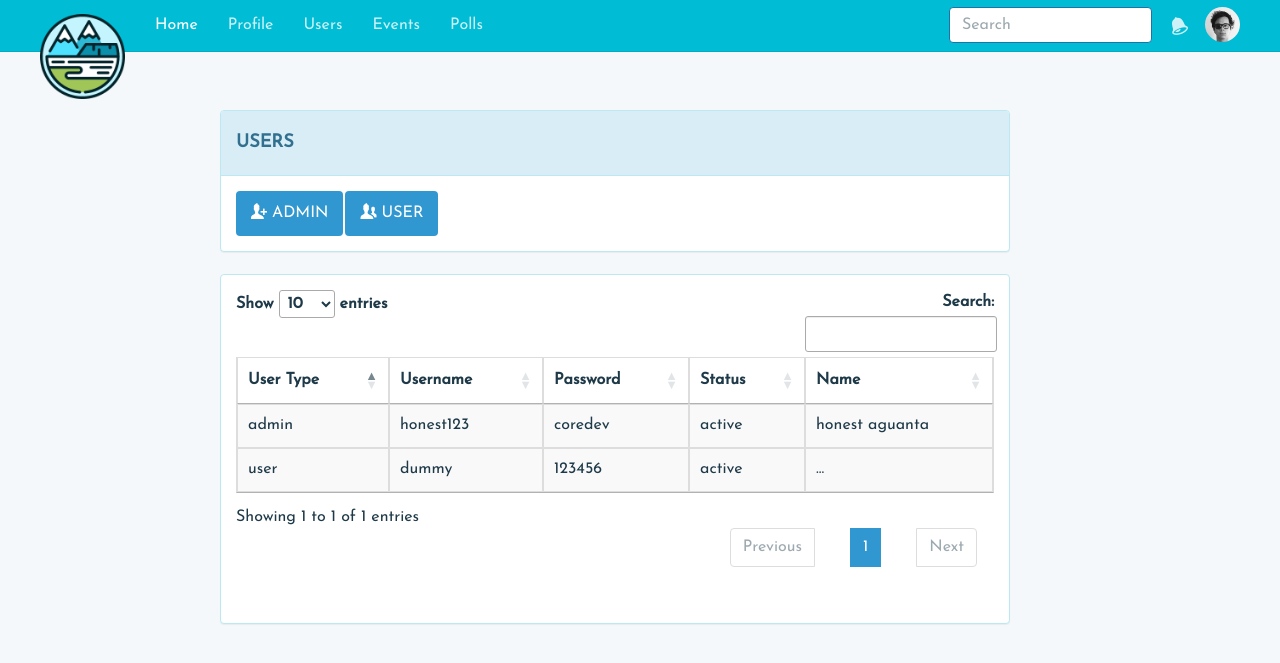
After one commit to be-honest/R-R, a PHP site: page /RandR/admin.php in a window 1280 px wide. The commit adds this page. Shown: the top 663 px of the page. Run offline with PHP 8.4, Linux system fonts and the light colour scheme; some libraries are stand-ins or nearby versions.

Commit message:
Update user page

```diff
--- /dev/null
+++ b/admin.php
@@ -0,0 +1,83 @@
+<?php
+require_once 'views/header.php';
+require_once 'views/nav.php';
+?>
+
+
+
+<div class="container p-t-lg">
+	<div class="row">
+		<div class="col col-md-8 col-md-offset-2">
+			<div class="panel panel-info">
+				<div class="panel-heading">
+					<h4>USERS</h4>
+				</div>
+				<div class="panel-body">
+					<ul class="nav nav-pills">
+						<li class="active">
+						    <a href="views/admin/add-admin.php">
+						      <span class="icon icon-add-user"></span>
+						   			ADMIN
+						    </a>
+						  </li>
+						  <li class="active">
+						    <a href="#">
+						      <span class="icon icon-users"></span>
+						     	USER
+						    </a>
+						</li>
+					</ul>
+				</div>
+			</div>
+		</div>
+	</div>
+
+</div>
+
+<div class="container">
+	<div class="row">
+        <div class="col-sm-8 col-sm-offset-2">
+            <div id="imaginary_container">
+            	<div class="panel panel-info">
+            		<div class="panel-body">
+		                <table id="user-data" class="table table-striped table-bordered dt-responsive nowrap" cellspacing="0" width="100%">
+							<thead>
+								<tr>
+								<th>User Type</th>
+								<th>Username</th>
+								<th>Password</th>
+								<th>Status</th>
+								<th>Name</th>
+								</tr>
+							</thead>
+							<tbody>
+									<tr>
+										<td>admin</td>
+										<td>honest123</td>
+										<td>coredev</td>
+										<td>active</td>
+										<td>honest aguanta</td>
+									</tr>
+							</tbody>
+							<tbody>
+									<tr>
+										<td>user</td>
+										<td>dummy</td>
+										<td>123456</td>
+										<td>active</td>
+										<td>...</td>
+									</tr>
+							</tbody>
+						</table>
+	                </div>
+                </div>
+            </div>
+        </div>
+	</div>
+</div>
+
+
+
+<?php
+require_once 'views/footer.php';
+?>
--- a/assets/css/custom.css
+++ b/assets/css/custom.css
@@ -22,7 +22,7 @@ body
 }
 
 a{
-	color: #fff;
+	color: #00BCD4;
 }
 
 .btn-primary:active{
@@ -86,3 +86,17 @@ a:hover
 	background-color: #4DD0E1;
 	border-color: #26C6DA;
 }
+
+
+.stylish-input-group .input-group-addon{
+    background: white !important;
+}
+.stylish-input-group .form-control{
+	border-right:0;
+	box-shadow:0 0 0;
+	border-color:#ccc;
+}
+.stylish-input-group button{
+    border:0;
+    background:transparent;
+}
--- a/config.php
+++ b/config.php
@@ -5,7 +5,7 @@ define('DB_SERVER', 'localhost');
 define('DB_USERNAME', 'root');
 define('DB_PASSWORD', '');
 define('DB_DATABASE', 'restandrecreation');
-define("BASE_URL", "http://localhost/R-R/"); // Eg. http://yourwebsite.com
+define("BASE_URL", "http://localhost/RandR/"); // Eg. http://yourwebsite.com
 
 
 function getDB()
--- a/index.php
+++ b/index.php
@@ -1,5 +1,5 @@
 <?php
-$url = "http://localhost/r-r/views/login/login.php";
+$url = "views/login/login.php";
 header('Location:'. $url);
 exit;
 ?>
--- a/profile.php
+++ b/profile.php
@@ -92,12 +92,12 @@ $userDetails=$userClass->userDetails($session_uid);
           <li><a data-toggle="modal" href="#msgModal">Messages</a></li>
           <li><a href="docs/index.html">Docs</a></li>
           <li><a href="#">Profile</a></li>
-          <li><a href="http://localhost/r-r/logout.php">Logout</a></li>
+          <li><a href="logout.php">Logout</a></li>
         </ul>
 
         <ul class="nav navbar-nav hidden">
           <li><a href="#" data-action="growl">Profile</a></li>
-          <li><a href="http://localhost/r-r/logout.php">Logout</a></li>
+          <li><a href="logout.php">Logout</a></li>
         </ul>
       </div>
   </div>
--- /dev/null
+++ b/views/footer.php
@@ -0,0 +1,20 @@
+  <script src="assets/js/jquery.min.js"></script>
+    <script src="assets/js/chart.js"></script>
+    <script src="assets/js/toolkit.js"></script>
+    <script src="assets/js/application.js"></script>
+    <script src="https://cdn.datatables.net/1.10.14/js/jquery.dataTables.min.js"></script>
+    <script src="https://cdn.datatables.net/1.10.14/js/dataTables.bootstrap.min.js"></script>
+    <script>
+      // execute/clear BS loaders for docs
+      $(function(){
+        if (window.BS&&window.BS.loader&&window.BS.loader.length) {
+          while(BS.loader.length){(BS.loader.pop())()}
+        }
+      })
+     $(document).ready(function() {
+         $('#user-data').DataTable();
+     } );
+    </script>
+
+  </body>
+</html>
--- /dev/null
+++ b/views/header.php
@@ -0,0 +1,28 @@
+<!DOCTYPE html>
+<html lang="en">
+<head>
+	<meta charset="UTF-8">
+    <meta http-equiv="X-UA-Compatible" content="IE=edge">
+    <meta name="viewport" content="width=device-width, initial-scale=1">
+    <meta name="description" content="">
+    <meta name="keywords" content="">
+    <meta name="author" content="">
+
+	<title>Rest and Recreation Portal</title>
+
+	<link href="https://fonts.googleapis.com/css?family=Josefin+Sans" rel="stylesheet" type='text/css'>
+	<link href="assets/css/toolkit.css" rel="stylesheet">
+  	<link href="assets/css/application.css" rel="stylesheet">
+
+	<style>
+		body{
+		width: 1px;s
+        min-width: 100%;
+        *width: 100%;
+		}
+	</style>
+
+  <link href="assets/css/custom.css" rel="stylesheet">
+  <link rel="stylesheet" href="https://cdn.datatables.net/1.10.14/css/jquery.dataTables.min.css">
+</head>
+<body class="with-top-navbar">
--- /dev/null
+++ b/views/nav.php
@@ -0,0 +1,91 @@
+<nav class="navbar navbar-inverse navbar-fixed-top app-navbar">
+	<div class="container">
+		<div class="navbar-header">
+			<button type="button" class="navbar-toggle collapsed" data-toggle="collapse" data-target="#navbar-collapse-main">
+				<span class="sr-only">Toggle navigation</span>
+				<span class="icon-bar"></span>
+				<span class="icon-bar"></span>
+				<span class="icon-bar"></span>
+			</button>
+			<a class="navbar-brand" href="index.html">
+				<img class="brand" src="assets/img/mountain1.png" alt="logo">
+			</a>
+		</div>
+		<div class="navbar-collapse collapse" id="navbar-collapse-main">
+
+			<ul class="nav navbar-nav hidden-xs">
+				<li class="active">
+					<a href="home.php">Home</a>
+				</li>
+				<li>
+         		   <a href="#">Profile</a>
+        		</li>
+				<li>
+					<a href="admin.php">Users</a>
+				</li>
+				<li>
+					<a href="#">Events</a>
+				</li>
+				<li>
+					<a data-toggle="modal" href="#msgModal">Polls</a>
+				</li>
+			</ul>
+
+			<ul class="nav navbar-nav navbar-right m-r-0 hidden-xs">
+				<li >
+					<a class="app-notifications" href="notifications/index.html">
+						<span class="icon icon-bell"></span>
+					</a>
+				</li>
+				<li>
+					<button class="btn btn-default navbar-btn navbar-btn-avitar" data-toggle="popover">
+						<img class="img-circle" src="assets/img/avatar-dhg.png">
+					</button>
+				</li>
+			</ul>
+
+			<form class="navbar-form navbar-right app-search" role="search">
+				<div class="form-group">
+					<input type="text" class="form-control" data-action="grow" placeholder="Search">
+				</div>
+			</form>
+
+			<ul class="nav navbar-nav hidden-sm hidden-md hidden-lg">
+				<li><a href="index.html">Home</a></li>
+				<li><a href="profile/index.html">Profile</a></li>
+				<li><a href="#">Users</a></li>
+				<li><a href="docs/index.html">Events</a></li>
+				<li><a data-toggle="modal" href="#msgModal">Polls</a></li>
+				<li><a href="logout.php">Logout</a></li>
+			</ul>
+
+			<ul class="nav navbar-nav hidden">
+				<li><a href="#" data-action="growl">Profile</a></li>
+				<li><a href="logout.php">Logout</a></li>
+			</ul>
+		</div>
+	</div>
+
+</nav>
+
+<div class="modal fade" id="msgModal" tabindex="-1" role="dialog" aria-labelledby="msgModal" aria-hidden="true">
+	<div class="modal-dialog">
+		<div class="modal-content">
+			<div class="modal-header">
+				<button type="button" class="close" data-dismiss="modal" aria-hidden="true">&times;</button>
+				<button type="button" class="btn btn-sm btn-primary pull-right app-new-msg js-newMsg"><i class="fa fa-plus-square-o"></i>  Add new poll</button>
+				<h4 class="modal-title">Polls</h4>
+			</div>
+		<!-- 	<div class="modal-body p-a-0 js-modalBody">
+				<div class="modal-body-scroller">
+					<div class="media-list media-list-uders list-group js-msgGroup">
+						<a href="#">a</a>
+						<a href="#">b</a>
+						<a href="#">c</a>
+					</div>
+				</div> -->
+
+			</div>
+		</div>
+	</div>
+</div>
--- a/warning.php
+++ b/warning.php
@@ -1,13 +1,13 @@
 <!DOCTYPE html>
 <html>
 <head>
-	<title>Redirecting..</title>
+	<title>Redirecting...</title>
 </head>
 <body>
 <?php
 
 	echo "Please Log in";
-	$url="http://localhost/R-R/index.php";
+	$url="index.php";
 	header("refresh:5;url=$url");
 	?>
 
```
Also changed, not shown: home.php (+15 -9 lines), register.php (+24 -6 lines), views/admin/add-admin.php (added, +52 -0 lines), views/login/login.php (+12 -7 lines).
